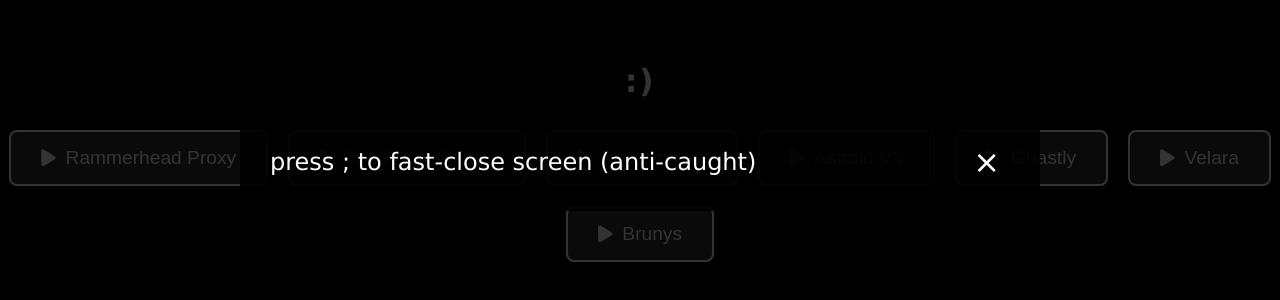
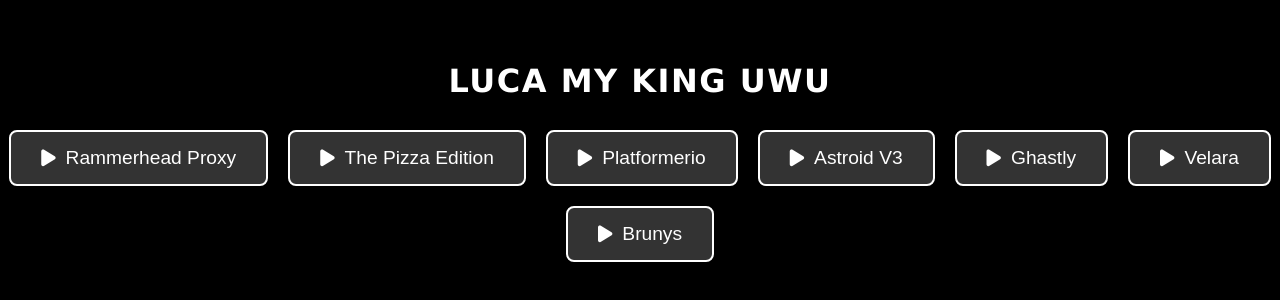
Before and after one commit to Clienttl/Clienttl.github.io, a plain HTML site: page games.html in a window 1280 px wide. Shown: the part 238-538 px from the top of the page. Drawn offline with Linux system fonts and the light colour scheme.

Commit message:
Update games.html

```diff
--- a/games.html
+++ b/games.html
@@ -139,7 +139,7 @@
 </head>
 <body>
 
-    <h1>:)</h1>
+    <h1>luca my king uwu</h1>
 
     <div class="buttons">
         <a href="rammerhead" class="btn"><i class="fas fa-play"></i>Rammerhead Proxy</a>
@@ -151,13 +151,6 @@
         <a href="brunys" class="btn"><i class="fas fa-play"></i>Brunys</a>
     </div>
 
-    <!-- Notification -->
-    <div class="notification" id="notification">
-        <div class="notification-content">
-            <span>press ; to fast-close screen (anti-caught)</span>
-            <span class="close-btn" id="close-btn">&times;</span>
-        </div>
-    </div>
 
     <script>
         // Check if the notification has been seen already
```
